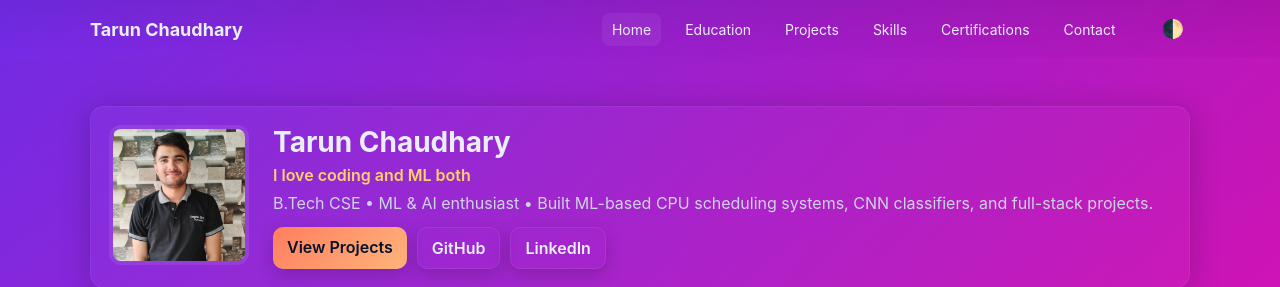
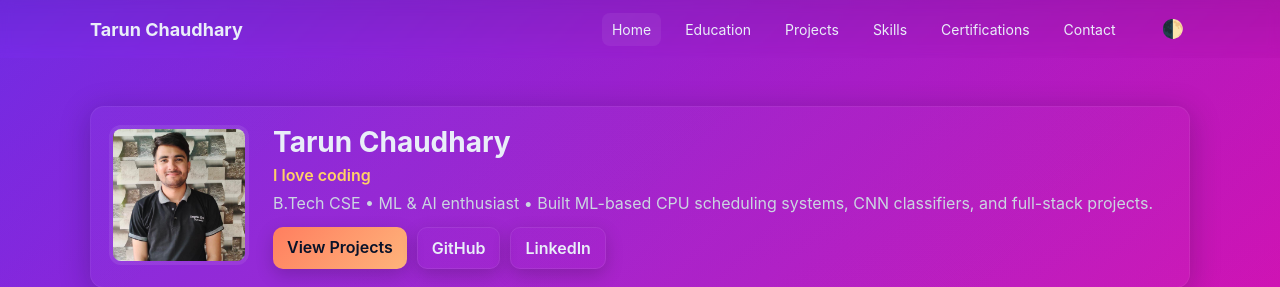
Before and after one commit to tarun2118/My_Portfolio, a plain HTML site: page index.html in a window 1280 px wide. Shown: the top 287 px of the page. Drawn offline with Linux system fonts and the light colour scheme.

Commit message:
Add files via upload

```diff
--- a/index.html
+++ b/index.html
@@ -36,7 +36,7 @@
           </div>
           <div class="hero-text">
             <h1>Tarun Chaudhary</h1>
-            <p class="tagline">I love coding and ML both</p>
+            <p class="tagline">I love coding</p>
             <p class="summary">
               B.Tech CSE • ML & AI enthusiast • Built ML-based CPU scheduling systems, CNN classifiers, and full-stack projects.
             </p>
```
